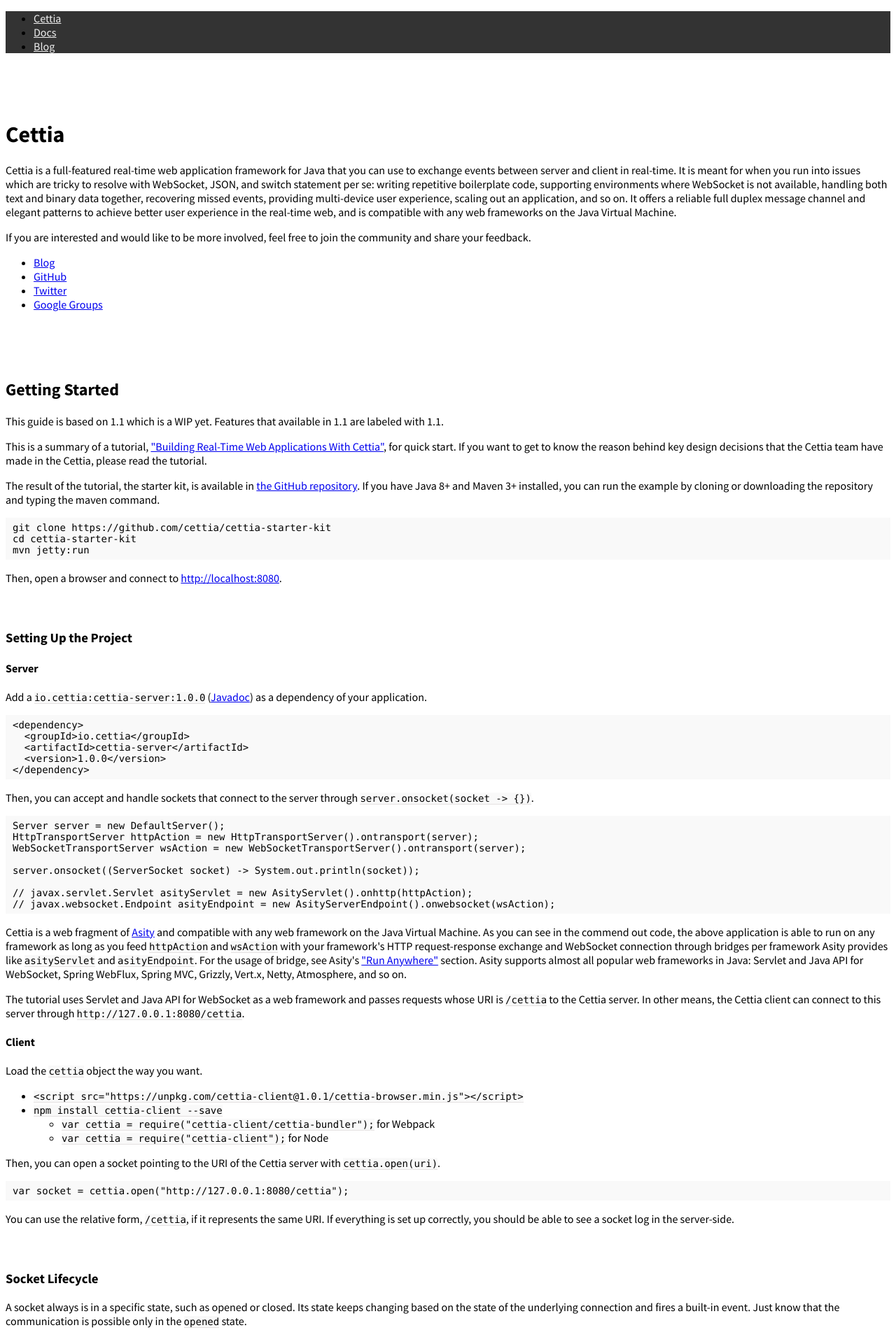
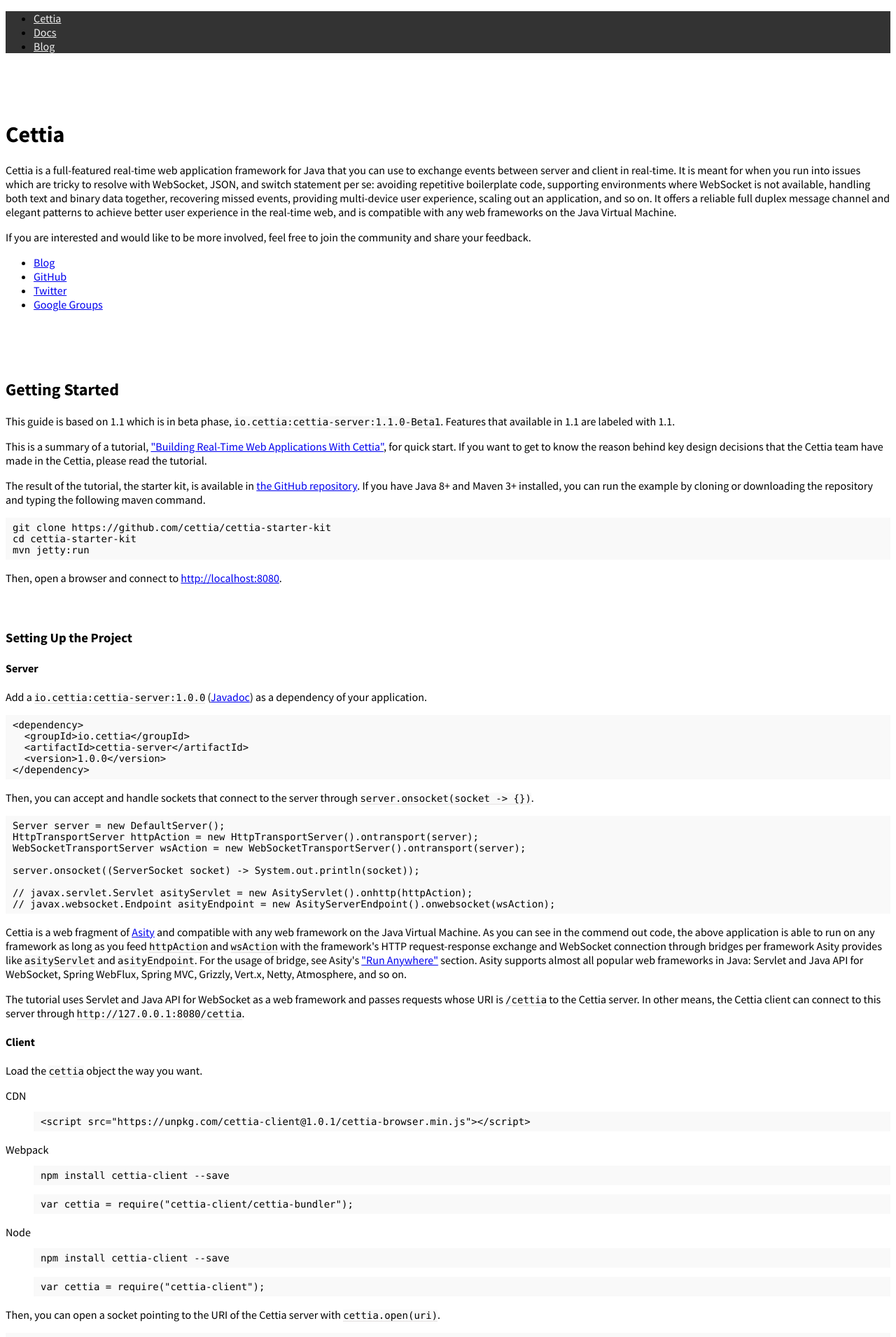
Before and after one commit to cettia/cettia.github.io, a Jekyll site: the page built from index.html, in a window 1280 px wide. Shown: the top 1911 px of the page at 70% size. Built offline with Jekyll 4.4.1, drawn with Linux system fonts in a browser that asks for light colours; a style sheet for code colours, icons or effects is not loaded; some of the changed text lies outside the part shown.

Commit message:
Announce the release of Cettia Java Server 1.1.0-Beta1

````diff
--- a/_includes/app.scss
+++ b/_includes/app.scss
@@ -6,6 +6,9 @@
 
 dd {
   margin-bottom: 1rem;
+  div.highlighter-rouge pre.highlight {
+    margin-bottom: 0;
+  }
 }
 
 code {
--- a/index.html
+++ b/index.html
@@ -7,7 +7,7 @@
     <div class="cell">
       <div id="index">
         <h1>Cettia</h1>
-        <p>Cettia is a full-featured real-time web application framework for Java that you can use to exchange events between server and client in real-time. It is meant for when you run into issues which are tricky to resolve with WebSocket, JSON, and switch statement per se: writing repetitive boilerplate code, supporting environments where WebSocket is not available, handling both text and binary data together, recovering missed events, providing multi-device user experience, scaling out an application, and so on. It offers a reliable full duplex message channel and elegant patterns to achieve better user experience in the real-time web, and is compatible with any web frameworks on the Java Virtual Machine.</p>
+        <p>Cettia is a full-featured real-time web application framework for Java that you can use to exchange events between server and client in real-time. It is meant for when you run into issues which are tricky to resolve with WebSocket, JSON, and switch statement per se: avoiding repetitive boilerplate code, supporting environments where WebSocket is not available, handling both text and binary data together, recovering missed events, providing multi-device user experience, scaling out an application, and so on. It offers a reliable full duplex message channel and elegant patterns to achieve better user experience in the real-time web, and is compatible with any web frameworks on the Java Virtual Machine.</p>
         <p>If you are interested and would like to be more involved, feel free to join the community and share your feedback.</p>
         <ul class="menu">
           <li><a href="/blog" target="_blank">Blog</a></li>
@@ -17,10 +17,10 @@
         </ul>
         <h2 id="getting-started">Getting Started</h2>
         <div class="callout secondary">
-          <p>This guide is based on 1.1 which is a WIP yet. Features that available in 1.1 are labeled with <span class="label warning">1.1</span>.</p>
+          <p>This guide is based on 1.1 which is in beta phase, <code>io.cettia:cettia-server:1.1.0-Beta1</code>. Features that available in 1.1 are labeled with <span class="label warning">1.1</span>.</p>
         </div>
         <p>This is a summary of a tutorial, <a href="/guides/cettia-tutorial/" target="_blank">"Building Real-Time Web Applications With Cettia"</a>, for quick start. If you want to get to know the reason behind key design decisions that the Cettia team have made in the Cettia, please read the tutorial.</p>
-        <p>The result of the tutorial, the starter kit, is available in <a href="https://github.com/cettia/cettia-starter-kit" target="_blank">the GitHub repository</a>. If you have Java 8+ and Maven 3+ installed, you can run the example by cloning or downloading the repository and typing the maven command.</p>
+        <p>The result of the tutorial, the starter kit, is available in <a href="https://github.com/cettia/cettia-starter-kit" target="_blank">the GitHub repository</a>. If you have Java 8+ and Maven 3+ installed, you can run the example by cloning or downloading the repository and typing the following maven command.</p>
 {% capture panel %}
 ```shell
 git clone https://github.com/cettia/cettia-starter-kit
@@ -54,19 +54,58 @@
 // javax.websocket.Endpoint asityEndpoint = new AsityServerEndpoint().onwebsocket(wsAction);
 ```
 {% endcapture %}{{ panel | markdownify }}
-        <p>Cettia is a web fragment of <a href="http://asity.cettia.io" target="_blank">Asity</a> and compatible with any web framework on the Java Virtual Machine. As you can see in the commend out code, the above application is able to run on any framework as long as you feed <code>httpAction</code> and <code>wsAction</code> with your framework's HTTP request-response exchange and WebSocket connection through bridges per framework Asity provides like <code>asityServlet</code> and <code>asityEndpoint</code>. For the usage of bridge, see Asity's <a href="http://asity.cettia.io/#run-anywhere" target="_blank">"Run Anywhere"</a> section. Asity supports almost all popular web frameworks in Java: Servlet and Java API for WebSocket, Spring WebFlux, Spring MVC, Grizzly, Vert.x, Netty, Atmosphere, and so on.</p>
+        <p>Cettia is a web fragment of <a href="http://asity.cettia.io" target="_blank">Asity</a> and compatible with any web framework on the Java Virtual Machine. As you can see in the commend out code, the above application is able to run on any framework as long as you feed <code>httpAction</code> and <code>wsAction</code> with the framework's HTTP request-response exchange and WebSocket connection through bridges per framework Asity provides like <code>asityServlet</code> and <code>asityEndpoint</code>. For the usage of bridge, see Asity's <a href="http://asity.cettia.io/#run-anywhere" target="_blank">"Run Anywhere"</a> section. Asity supports almost all popular web frameworks in Java: Servlet and Java API for WebSocket, Spring WebFlux, Spring MVC, Grizzly, Vert.x, Netty, Atmosphere, and so on.</p>
         <p>The tutorial uses Servlet and Java API for WebSocket as a web framework and passes requests whose URI is <code>/cettia</code> to the Cettia server. In other means, the Cettia client can connect to this server through <code>http://127.0.0.1:8080/cettia</code>.</p>
         <h4>Client</h4>
         <p>Load the <code>cettia</code> object the way you want.</p>
-        <ul>
-          <li><code>&lt;script src="https://unpkg.com/cettia-client@1.0.1/cettia-browser.min.js"&gt;&lt;/script&gt;</code></li>
-          <li><code>npm install cettia-client --save</code>
-            <ul>
-              <li><code>var cettia = require("cettia-client/cettia-bundler");</code> for Webpack</li>
-              <li><code>var cettia = require("cettia-client");</code> for Node</li>
-            </ul>
-          </li>
-        </ul>
+        <dl>
+          <dt>CDN</dt>
+          <dd>
+{% capture panel %}
+```html
+<script src="https://unpkg.com/cettia-client@1.0.1/cettia-browser.min.js"></script>
+```
+{% endcapture %}{{ panel | markdownify }}
+          </dd>
+          <dt>Webpack</dt>
+          <dd>
+            <div class="grid-x">
+              <div class="cell large-6">
+{% capture panel %}
+```
+npm install cettia-client --save
+```
+{% endcapture %}{{ panel | markdownify }}
+              </div>
+              <div class="cell large-6">
+{% capture panel %}
+```javascript
+var cettia = require("cettia-client/cettia-bundler");
+```
+{% endcapture %}{{ panel | markdownify }}
+              </div>
+            </div>
+          </dd>
+          <dt>Node</dt>
+          <dd>
+            <div class="grid-x">
+              <div class="cell large-6">
+{% capture panel %}
+```
+npm install cettia-client --save
+```
+{% endcapture %}{{ panel | markdownify }}
+              </div>
+              <div class="cell large-6">
+{% capture panel %}
+```javascript
+var cettia = require("cettia-client");
+```
+{% endcapture %}{{ panel | markdownify }}
+              </div>
+            </div>
+          </dd>
+        </dl>
         <p>Then, you can open a socket pointing to the URI of the Cettia server with <code>cettia.open(uri)</code>.</p>
 {% capture panel %}
 ```javascript
@@ -129,7 +168,7 @@
 {% endcapture %}{{ panel | markdownify }}
           </div>
         </div>
-        <p>The allowed types for the event data are determined by Jackson, a JSON processor that Cettia uses internally.  If an event data is supposed to be one of the primitive types, you can cast and use it with the corresponding wrapper class, and if it’s supposed to be an object like List or Map and you prefer POJOs, you can convert and use it with JSON library like Jackson. It might look like this:</p>
+        <p>In the server side, the allowed types for the event data are not just <code>Object</code>, but determined by Jackson, a JSON processor that Cettia uses internally.  If an event data is supposed to be one of the primitive types, you can cast and use it with the corresponding wrapper class, and if it’s supposed to be an object like List or Map and you prefer POJOs, you can convert and use it with JSON library like Jackson. It might look like this:</p>
 {% capture panel %}
 ```java
 socket.on("event", data -> {
@@ -139,9 +178,9 @@
 });
 ```
 {% endcapture %}{{ panel | markdownify }}
-        <p>An event data can be basically anything as long as it is serializable, regardless of whether data is binary or text. If at least one of the properties of the event data is <code>byte[]</code> or <code>ByteBuffer</code> in the server, <code>Buffer</code> in Node or <code>ArrayBuffer</code> in the browser, the event data is treated as binary, but you don't need to be aware of it.</p>
+        <p>An event data can be basically anything as long as it is serializable, regardless of whether data is binary or text. If at least one of the properties of the event data is <code>byte[]</code> or <code>ByteBuffer</code> in the server, <code>Buffer</code> in Node or <code>ArrayBuffer</code> in the browser, the event data is internally treated as binary, and that binary property is given as a <code>ByteBuffer</code> in the server, a <code>Buffer</code> in Node, and an <code>ArrayBuffer</code> in the browser.</p>
         <h3 id="attributes-and-tags">Attributes and Tags</h3>
-        <p>In the server side, in order to store information regarding socket in a socket and identify sockets based on the stored information, Cettia provides attributes and tags. They are analogous with <code>data-*</code> attributes and <code>class</code> attributes defined in HTML, respectively.</p>
+        <p>In order to store information regarding socket like username in a socket and find sockets based on the stored information, Cettia provides attributes and tags per socket. They are analogous to <code>data-*</code> attributes and <code>class</code> attribute defined in HTML, respectively.</p>
         <div class="grid-x grid-margin-x">
           <div class="cell large-6">
             <h4>Attributes <span class="label warning">1.1</span></h4>
@@ -153,11 +192,11 @@
             <p>The shortcuts.</p>
             <dl>
               <dt><code>socket.get(key)</code></dt>
-              <dd>Getting a value by a key.</dd>
+              <dd>Returns the value mapped to the given name.</dd>
               <dt><code>socket.set(key, value)</code></dt>
-              <dd>Adding a key/value pair.</dd>
+              <dd>Associates the value with the given name in the socket.</dd>
               <dt><code>socket.remove(key)</code></dt>
-              <dd>Removing a key/value pair by the key.</dd>
+              <dd>Removes the mapping associated with the given name.</dd>
             </dl>
           </div>
           <div class="cell large-6">
@@ -170,37 +209,21 @@
             <p>The shortcuts.</p>
             <dl>
               <dt><code>socket.tag(tag)</code></dt>
-              <dd>Adding a tag.</dd>
+              <dd>Attaches given tags to the socket.</dd>
               <dt><code>socket.untag(tag)</code></dt>
-              <dd>Removing a tag.</dd>
+              <dd>Detaches given tags from the socket.</dd>
             </dl>
           </div>
         </div>
-        <h3 id="recovering-missed-events">Recovering Missed Events</h3>
-        <p>Cettia defines the temporary disconnection as one that is followed by reconnection within 60 seconds, and designs a socket's lifecycle to be unaffected by temporary disconnections. Here's an example to send events failed due to disconnection on the next connection.</p>
+        <h3 id="find-sockets-and-do-something">Find Sockets and Do Something</h3>
+        <p>The most common use case in real-time web application is to push messages to certain clients, of course. Cettia supports this intuitively by enabling "find sockets and do something with them" without a separate concept like Topic and Broadcaster.</p>
 {% capture panel %}
 ```java
-Queue<Object[]> queue = new ConcurrentLinkedQueue<>();
-socket.oncache(args -> queue.offer(args));
-socket.onopen(v -> {
-  while (socket.state() == ServerSocket.State.OPENED && !queue.isEmpty()) {
-    Object[] args = queue.poll();
-    socket.send((String) args[0], args[1], (Action<?>) args[2], (Action<?>) args[3]);
-  }
-});
-socket.ondelete(v -> queue.forEach(args -> System.out.println(socket + " missed event - name: " + args[0] + ", data: " + args[1])));
+server.find(socket -> /* find sockets */).execute(socket -> /* do something with them */);
 ```
 {% endcapture %}{{ panel | markdownify }}
-        <p>The <code>cache</code> event above is fired with an argument array used to call the <code>send</code> method, if the socket has no active connection when the <code>send</code> method is called. With the <code>cache</code> and <code>delete</code> event, you could send missed events on the next reconnection, or store them in a database and show them on the next visit.</p>
-        <h3 id="select-sockets-and-do-something">Select Sockets and Do Something</h3>
-        <p>The basic concept of Cettia is "select some sockets and do something with them".</p>
-{% capture panel %}
-```java
-server.select(socket -> /* select some sockets */).execute(socket -> /* do something with them */);
-```
-{% endcapture %}{{ panel | markdownify }}
-        <p>As you would intuitively expect, <code>server.select(predicate)</code> finds a certain set of sockets that matches the given predicate and returns an instance of fluent interface called <code>Sentence</code>, and <code>sentence.execute(action)</code> allows to deal with the sockets through the passed socket action.</p>
-        <p>Along with <code>server.select</code> and <code>sentence.execute</code> (will be available in <span class="label warning">1.1</span>), Cettia offers the following pre-defined predicates and socket actions to make the code even more expressive and readable.</p>
+        <p>As you would intuitively expect, <code>server.find(predicate)</code> finds a certain set of sockets that matches the given predicate and returns an instance of fluent interface called <code>Sentence</code>, and <code>sentence.execute(action)</code> allows to deal with the sockets through the passed socket action.</p>
+        <p>Along with <code>server.find</code> and <code>sentence.execute</code>, Cettia offers the following pre-defined predicates and socket actions to make the code even more expressive and readable. (Now only the following shortcut methods are available, and <code>server.find</code> and <code>sentence.execute</code> are supposed to be added in <span class="label warning">1.1</span>)</p>
         <div class="grid-x grid-margin-x">
           <div class="cell large-6">
             <h4>Selector</h4>
@@ -215,16 +238,32 @@
             <h4>Behavior</h4>
             <dl>
               <dt><code>sentence.send(event, data)</code></dt>
-              <dd>Sending an event with data through sockets.</dd>
+              <dd> Sends a given event with data through the socket.</dd>
               <dt><code>sentence.close()</code></dt>
-              <dd>Closing sockets.</dd>
+              <dd>Closes the socket.</dd>
               <dt><code>sentence.tag(tag)</code></dt>
-              <dd>Adding a tag to sockets.</dd>
+              <dd>Attaches given tags to the socket.</dd>
               <dt><code>sentence.untag(tag)</code></dt>
-              <dd>Removing a tag from sockets</dd>
+              <dd>Detaches given tags from the socket.</dd>
             </dl>
           </div>
         </div>
+        <h3 id="recovering-missed-events">Recovering Missed Events</h3>
+        <p>Cettia defines the temporary disconnection as one that is followed by reconnection within 60 seconds, and designs a socket's lifecycle to be unaffected by temporary disconnections, to support environments where temporary disconnections happen frequently just like the mobile environment. Here's an example to send events failed due to disconnection on the next connection.</p>
+{% capture panel %}
+```java
+Queue<Object[]> queue = new ConcurrentLinkedQueue<>();
+socket.oncache(args -> queue.offer(args));
+socket.onopen(v -> {
+  while (socket.state() == ServerSocket.State.OPENED && !queue.isEmpty()) {
+    Object[] args = queue.poll();
+    socket.send((String) args[0], args[1], (Action<?>) args[2], (Action<?>) args[3]);
+  }
+});
+socket.ondelete(v -> queue.forEach(args -> System.out.println(socket + " missed event - name: " + args[0] + ", data: " + args[1])));
+```
+{% endcapture %}{{ panel | markdownify }}
+        <p>The <code>cache</code> event above is fired with an argument array used to call the <code>send</code> method, if the socket has no active connection when the <code>send</code> method is called. With the <code>cache</code> and <code>delete</code> event, you could send missed events on the next reconnection or store them in a database and show them on the next visit.</p>
         <h3 id="scaling-a-cettia-application">Scaling a Cettia Application</h3>
         <p>Last but not least is scaling an application. Any publish-subscribe messaging system can be used to scale a Cettia application horizontally, and it doesn't require any modification in the existing application. Here's an example of Hazelcast. Replace <code>Server server = new DefaultServer();</code> with <code>ClusteredServer server = new ClusteredServer();</code>, and add the following dependencies to your application:</p>
 {% capture panel %}
````
Also changed, not shown: other parts of index.html (+5 -5 lines), _posts/2018-08-13-cettia-java-server-1-1-0-beta1-released.md (added, +15 -0 lines).
